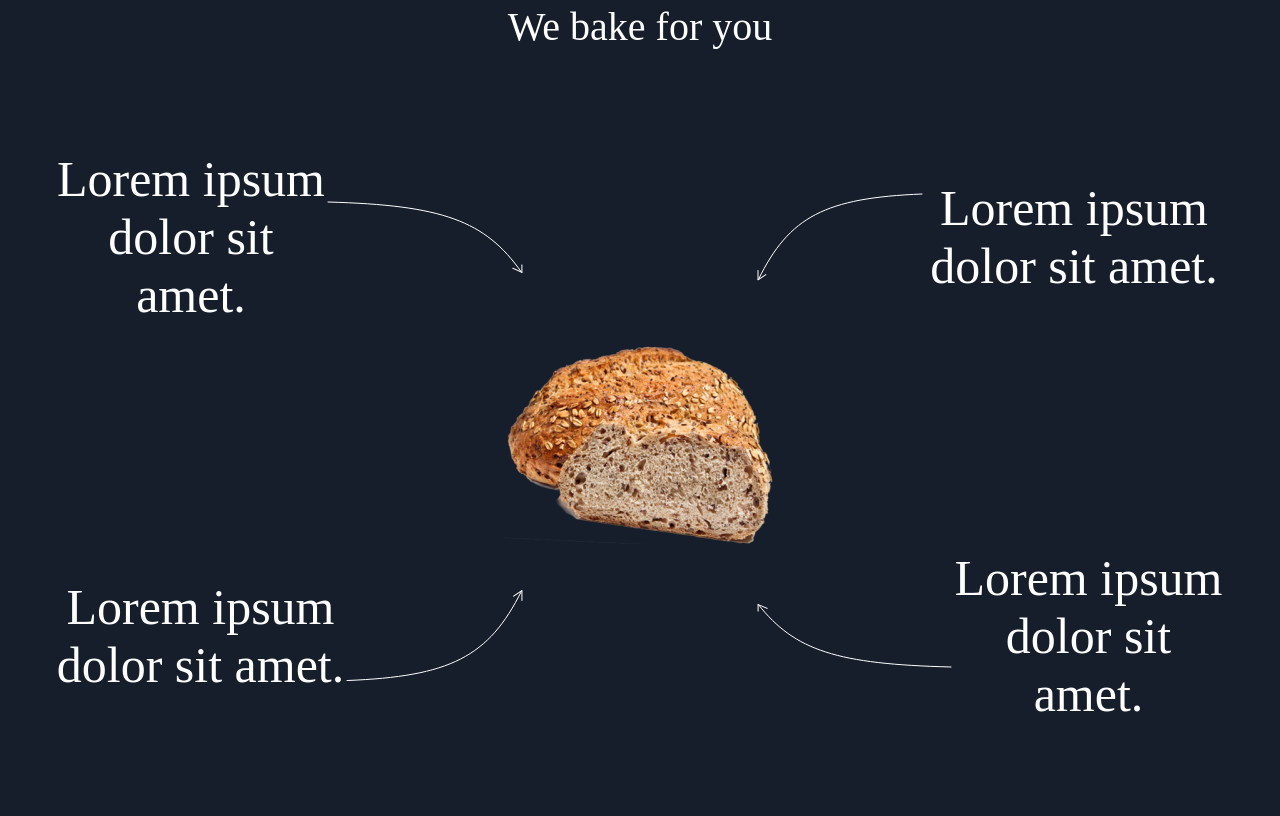
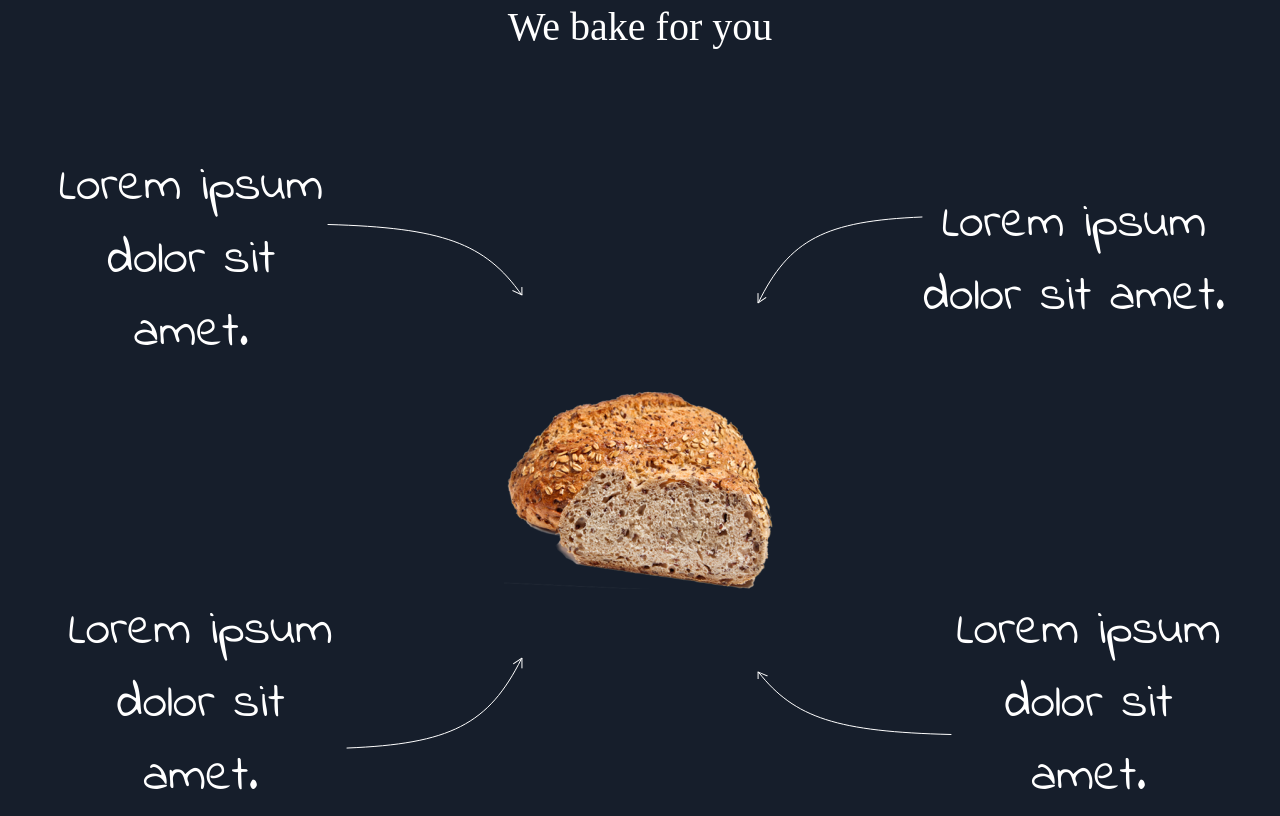
Before and after one commit to KatePelevina/biscotti, a plain HTML site: page index.html in a window 1280 px wide. Shown: the part 2766-3582 px from the top of the page. Drawn offline with Linux system fonts and the light colour scheme; a web font is replaced by a local one.

Commit message:
font family

```diff
--- a/css/style.css
+++ b/css/style.css
@@ -37,3 +37,6 @@ s .watch{z-index:10;position:absolute;bottom:30px;left:50%;-webkit-transform:tra
     background-size: cover;
     background-repeat: no-repeat;
 }
+.technology .name {
+    font-family: 'Indie Flower';
+}
```
